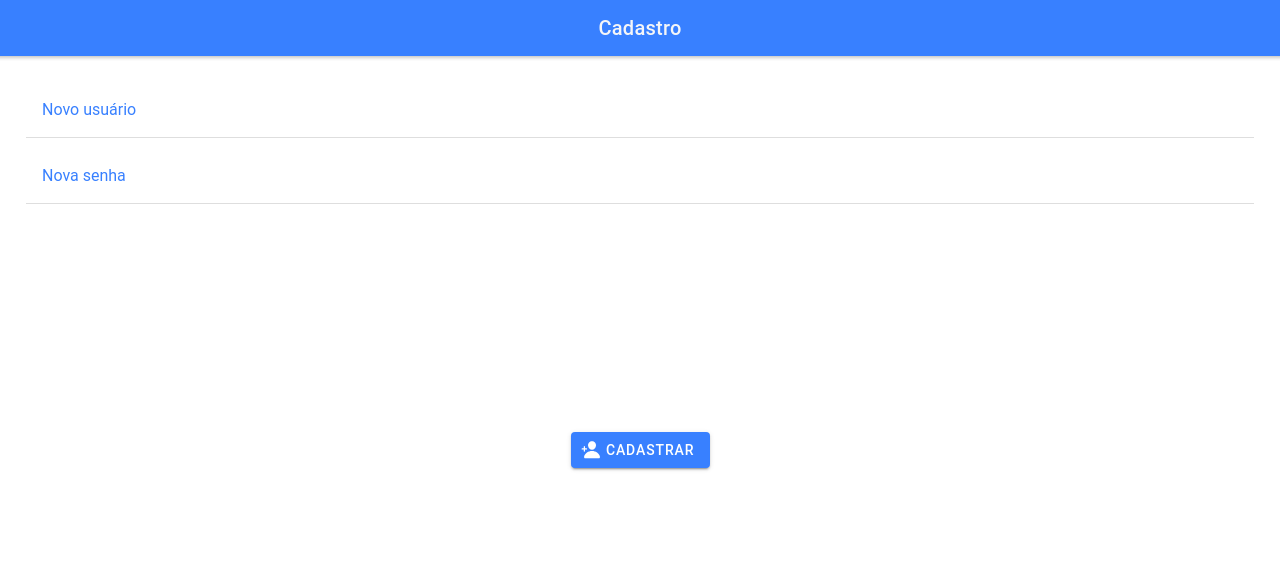
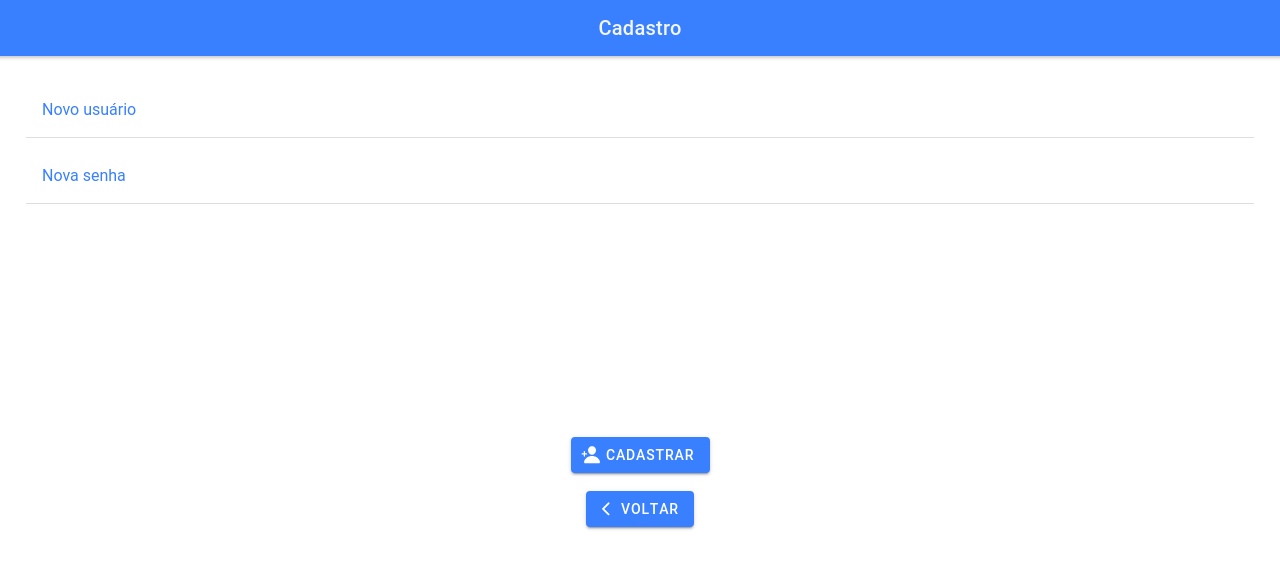
Before and after one commit to DcExt-Pi-Projeto-MMM/frontend-MMM-mobile, a React (Create React App) app: page /home in a window 1280 px wide. Both pictures are taken after a click on the element "CADASTRO". Shown: the top 568 px of the page. Built offline with nearby package versions, Linux system fonts and the light colour scheme.

Commit message:
Implemented a 'console.log()' feature, which regards the 'usuario' and 'password' variables located on Home.tsx files. Furthermore, a button has been added in the initmenu.tsx('Cadastro') page/file, alongside with it's respective routerLink.

```diff
--- a/src/App.tsx
+++ b/src/App.tsx
@@ -34,6 +34,7 @@ const App: React.FC = () => (
         </Route>
         <Route path="/cadastro" component={initmenu} exact />
         <Route path="/cadastrar" component={Home} exact />
+        <Route path="/voltarCadastrar" component={Home} exact />
         <Route exact path="/">
           <Redirect to="/home" />
         </Route>
--- a/src/pages/Home.tsx
+++ b/src/pages/Home.tsx
@@ -2,8 +2,18 @@ import { IonCol, IonContent, IonGrid, IonHeader, IonInput, IonItem, IonPage, Ion
 import ExploreContainer from '../components/ExploreContainer';
 import { star, airplane, enter, personAdd } from 'ionicons/icons';
 import './Home.css';
+import { useEffect, useState } from 'react';
 
 const Home: React.FC = () => {
+
+  const [usuario,setUsuario] = useState<string>('')
+  const [password,setPassword] = useState<string>('')
+
+  function logarUsuario(){
+    console.log(usuario,password)
+  }
+
+
   return (
     <IonPage>
       <IonHeader>
@@ -17,7 +27,7 @@ const Home: React.FC = () => {
             <IonCol>
               <IonItem>
                 <IonLabel position="floating" color={"primary"}>Usuário</IonLabel>
-                <IonInput></IonInput>
+                <IonInput value={usuario} onIonChange={(e:any) => setUsuario(e.target.value)}></IonInput>
               </IonItem>
             </IonCol>
           </IonRow>
@@ -25,7 +35,7 @@ const Home: React.FC = () => {
             <IonCol>
               <IonItem>
                 <IonLabel position="floating" color={"primary"}>Senha</IonLabel>
-                <IonInput></IonInput>
+                <IonInput value={password} onIonChange={(e:any) => setPassword(e.target.value)}></IonInput>
               </IonItem>
             </IonCol>
           </IonRow>
@@ -35,7 +45,7 @@ const Home: React.FC = () => {
         <IonButton routerLink="/cadastro" fill="solid" color={"primary"} size="default">Cadastro
           <IonIcon slot='start' icon={personAdd}></IonIcon>
         </IonButton>
-        <IonButton routerLink="/login" fill='solid' size='default'color={"primary"}> Login
+        <IonButton onClick={logarUsuario} fill='solid' size='default'color={"primary"}> Login
           <IonIcon slot='' icon={enter}></IonIcon>
         </IonButton>
       </IonGrid>
--- a/src/pages/initmenu.tsx
+++ b/src/pages/initmenu.tsx
@@ -1,9 +1,11 @@
 import { IonCol, IonContent, IonGrid, IonHeader, IonInput, IonItem, IonPage, IonRow, IonTitle, IonToolbar, IonLabel, IonIcon, IonButton, useIonAlert } from '@ionic/react';
 import ExploreContainer from '../components/ExploreContainer';
-import { star, airplane, enter, personAdd } from 'ionicons/icons';
+import { star, airplane, enter, personAdd, chevronBackOutline } from 'ionicons/icons';
 import './initmenu.css';
+import { useRef } from 'react';
 
 const initmenu: React.FC = () => {
+
     return(
         <IonPage>
             <IonHeader>
@@ -33,9 +35,20 @@ const initmenu: React.FC = () => {
                 </IonGrid>
             </IonContent>
             <IonGrid>
-                <IonButton routerLink='/cadastrar' size='default'>Cadastrar
-                    <IonIcon slot='start' icon={personAdd}></IonIcon>
-                </IonButton>
+                <IonRow className='ion-align-items-center'>
+                    <IonCol className='ion-text-center'>
+                        <IonButton routerLink='/cadastrar' size='default'>Cadastrar
+                            <IonIcon slot='start' icon={personAdd}></IonIcon>
+                        </IonButton>
+                    </IonCol>
+                </IonRow>
+                <IonRow className='ion-align-items-center'>
+                    <IonCol className='ion-text-center'>
+                        <IonButton routerLink='/voltarCadastrar' size='default'>Voltar
+                            <IonIcon slot='start' icon={chevronBackOutline}></IonIcon>
+                        </IonButton>
+                    </IonCol>
+                </IonRow>
             </IonGrid>
         </IonPage>
     )
```
